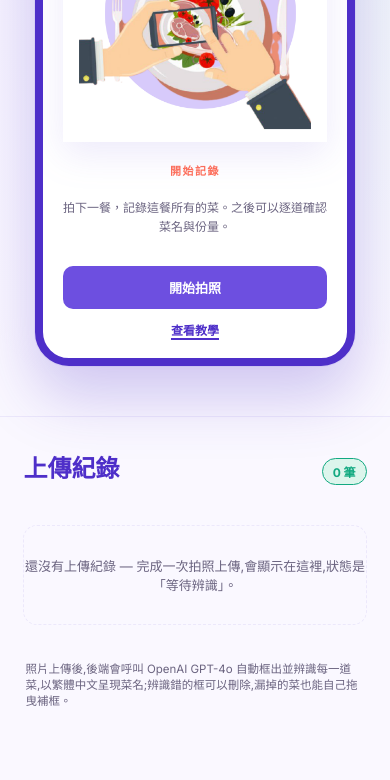
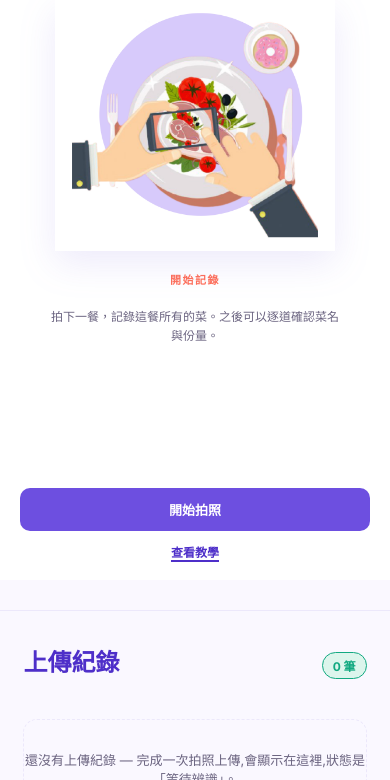
Before and after one commit to Lima-CGU/-, a plain HTML site: page index.html in a window 390 px wide. Shown: the part 585-1365 px from the top of the page. Drawn offline with Linux system fonts and the light colour scheme.

Commit message:
Fix mobile full-viewport layout and home illustration loading

```diff
--- a/index.html
+++ b/index.html
@@ -53,7 +53,7 @@
         </div>
         <h2 class="screen-title">PICTAMEAL</h2>
         <div class="brand-mark start-illustration-wrap" aria-label="PICTAMEAL 拍照記錄插畫">
-          <img src="./home-illustration.png" alt="PICTAMEAL 拍照記錄插畫" style="max-width: 280px; width: 100%; height: auto;">
+          <img src="home-illustration.png" alt="PICTAMEAL 拍照記錄插畫" style="max-width: 280px; width: 100%; height: auto;">
         </div>
         <p class="screen-eyebrow">開始記錄</p>
         <p class="screen-copy">拍下一餐，記錄這餐所有的菜。之後可以逐道確認菜名與份量。</p>
--- a/style.css
+++ b/style.css
@@ -1485,6 +1485,28 @@ body{
 }
 
 /* ---------- responsive ---------- */
+@media (max-width: 767px){
+  .stage-main{
+    padding: 0;
+    min-height: 100vh;
+    width: 100vw;
+  }
+
+  .phone{
+    width: 100vw;
+    max-width: none;
+    height: 100vh;
+    border: none;
+    border-radius: 0;
+    box-shadow: none;
+    background: var(--surface);
+  }
+
+  .phone::before{
+    display: none;
+  }
+}
+
 @media (max-width: 380px){
-  .phone{ width: 100%; max-width: 320px; height: 580px; }
-}
+  .phone{ width: 100vw; height: 100vh; }
+}
```
